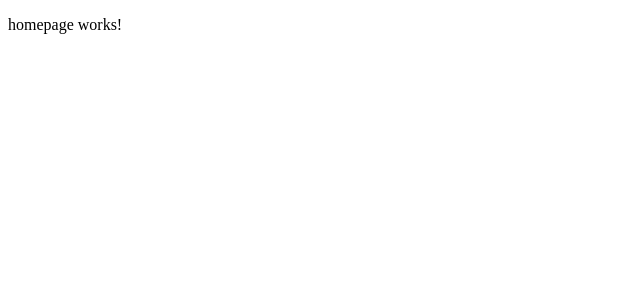
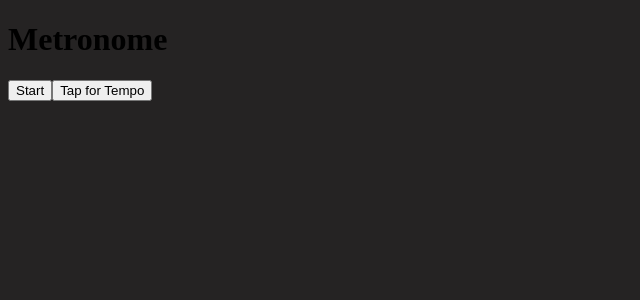
Before and after one commit to RebeccaNolan/metronome-app, an Angular app: page / in a window 1280 px wide. Shown: the top 300 px of the page, without its empty margins (0-640 px from the left). Built offline with nearby package versions, Linux system fonts and the light colour scheme.

Commit message:
Basic styling

```diff
--- a/src/app/homepage/homepage.component.html
+++ b/src/app/homepage/homepage.component.html
@@ -1 +1,3 @@
-<p>homepage works!</p>
+<h1>Metronome</h1>
+<button>Start</button>
+<button>Tap for Tempo</button>
--- a/src/styles.css
+++ b/src/styles.css
@@ -1 +1,4 @@
 /* You can add global styles to this file, and also import other style files */
+body {
+    background-color: #252323;
+}
```
